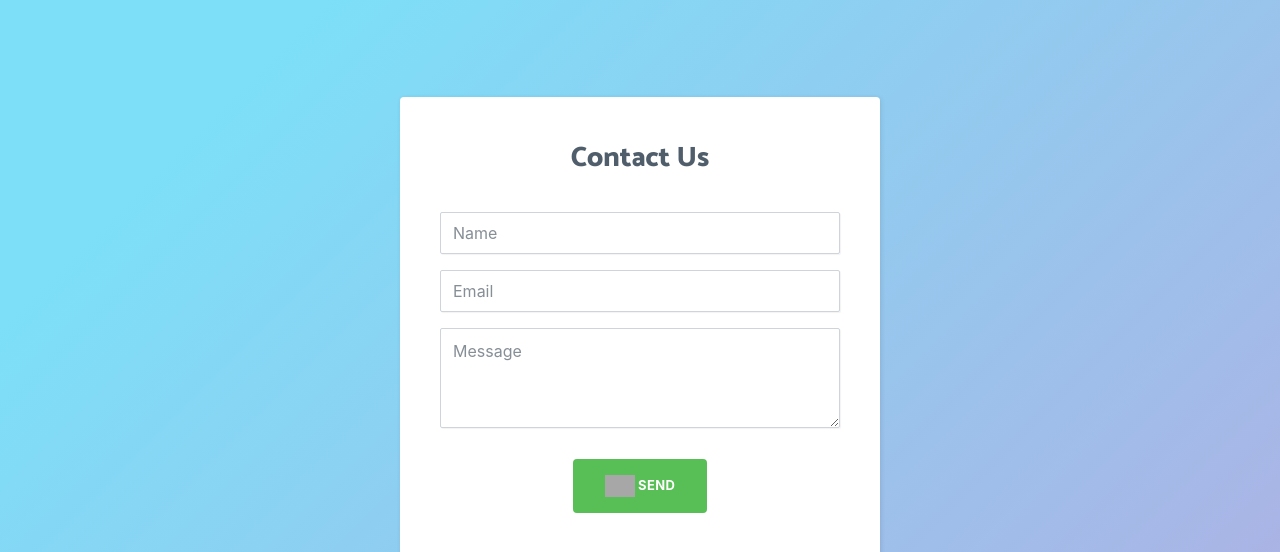
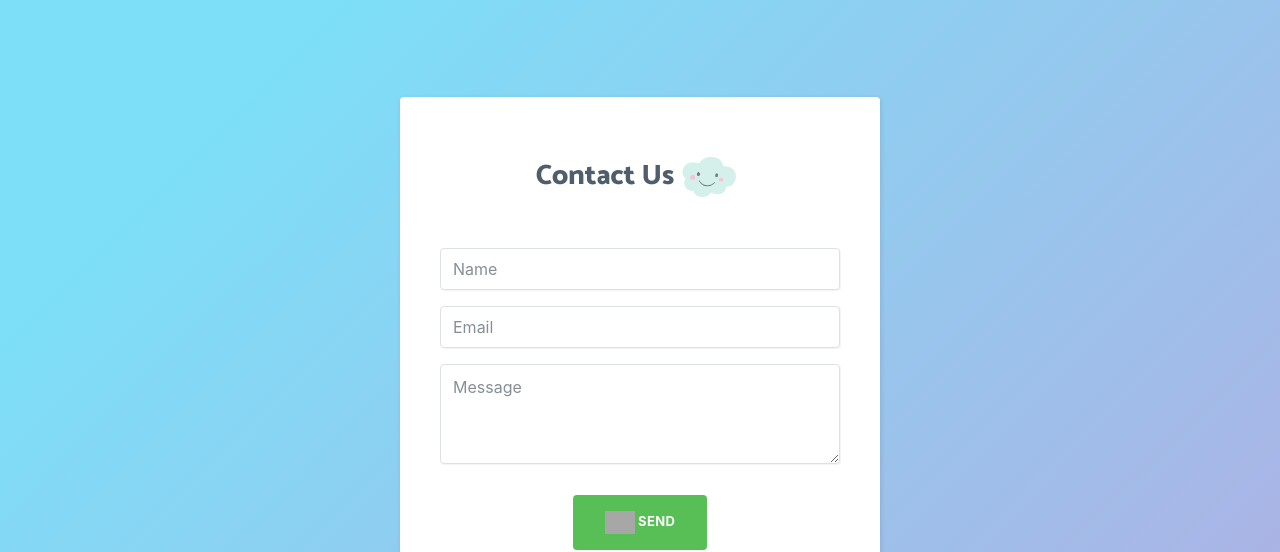
Before and after one commit to team-Ugo/team-ugo.github.io, a plain HTML site: page contact.html in a window 1280 px wide. Shown: the part 284-836 px from the top of the page. Drawn offline with Linux system fonts and the light colour scheme; grey boxes are pictures that could not be loaded.

Commit message:
minor UI update

```diff
--- a/contact.html
+++ b/contact.html
@@ -45,10 +45,10 @@
     </section>
     <div class="contact-clean" style="background: rgba(241,247,252,0);margin-top: 20px;height: 688px;padding-top: 20px;">
         <form class="text-center" data-bss-recipient="a0f084802ee5c7f426aa0aeae6cdd22d" style="margin-top: 60px;">
-            <h2 class="text-center">Contact Us</h2>
-            <div class="form-group"><input class="form-control" type="text" name="name" placeholder="Name"></div>
-            <div class="form-group"><input class="form-control" type="email" name="email" placeholder="Email"></div>
-            <div class="form-group"><textarea class="form-control" name="message" placeholder="Message" rows="14"></textarea></div>
+            <h2 class="text-center">Contact Us<img src="assets/img/ugo%20cloud.png" style="width: 70px;"></h2>
+            <div class="form-group"><input class="border rounded form-control" type="text" name="name" placeholder="Name"></div>
+            <div class="form-group"><input class="border rounded form-control" type="email" name="email" placeholder="Email"></div>
+            <div class="form-group"><textarea class="border rounded form-control" name="message" placeholder="Message" rows="14"></textarea></div>
             <div class="form-group" style="text-align: center;"><button class="btn btn-primary" type="submit"><img src="https://img.icons8.com/fluent/96/000000/filled-sent.png" style="width: 30px;">&nbsp;send </button></div>
         </form>
     </div>
```
